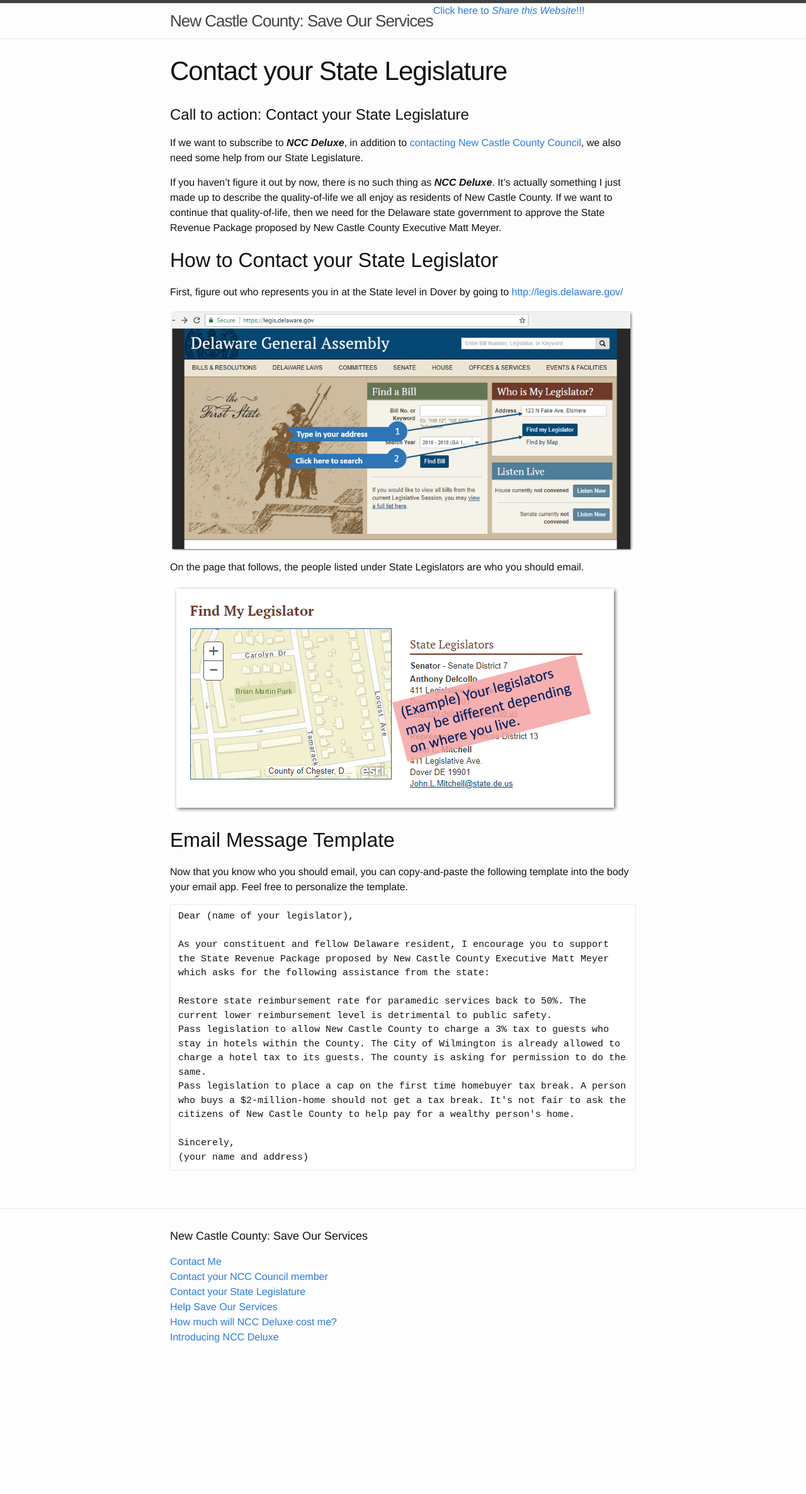
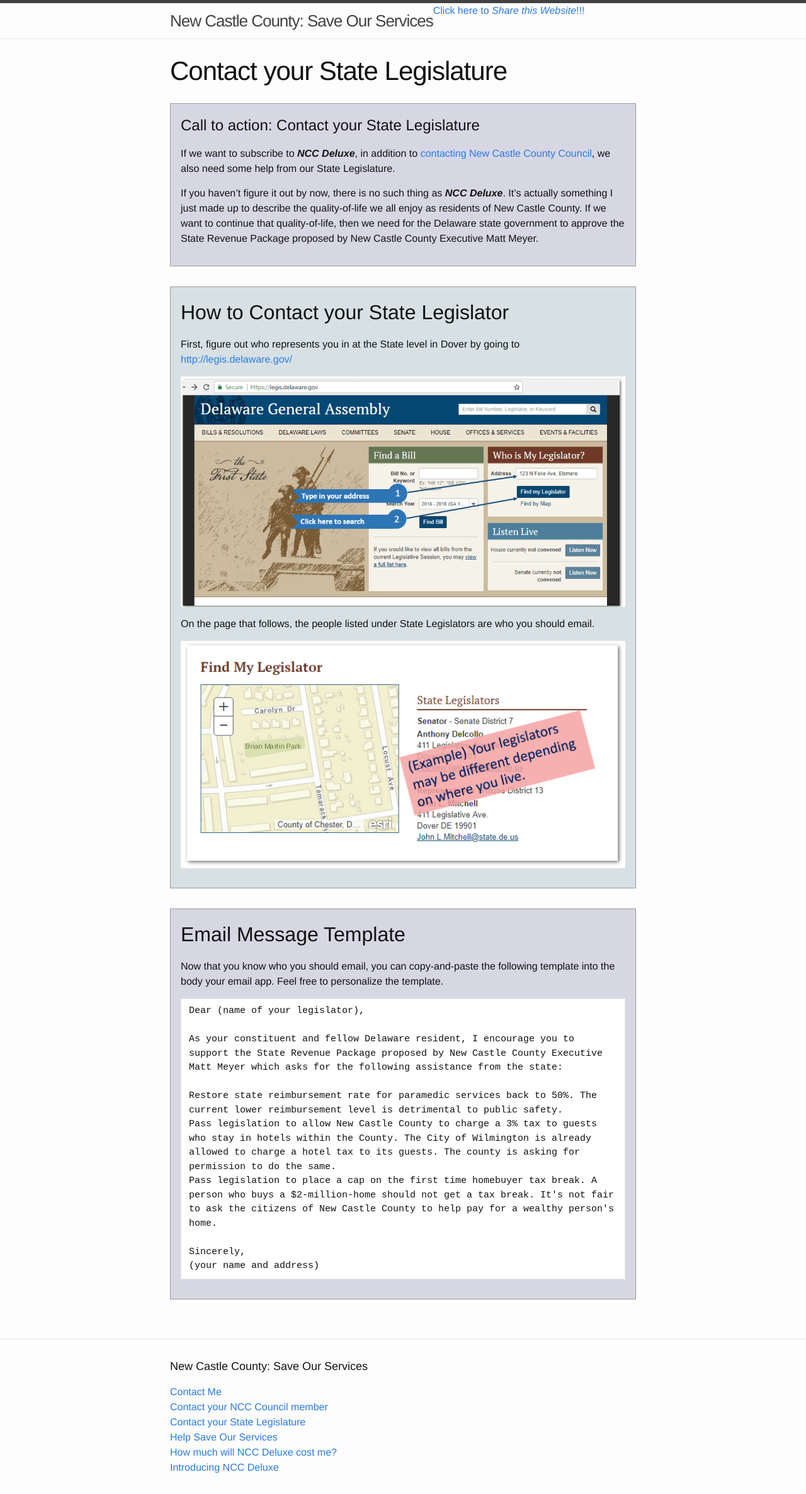
Before and after one commit to wstabosz/nccsos, a Jekyll site: the page built from contact-your-state-legislature.markdown, in a window 1280 px wide. Shown: the whole page at 63% size. Built offline with Jekyll 4.4.1, drawn with Linux system fonts in a browser that asks for light colours; before the commit the page ends 2166 px from its top, so only the background shows below that.

Commit message:
Updated Contact Your State Legislature

````diff
--- a/contact-your-state-legislature.markdown
+++ b/contact-your-state-legislature.markdown
@@ -4,13 +4,15 @@
 ---
 
 
+<div markdown="1" class="zebra">
 # Call to action: Contact your State Legislature
 
 If we want to subscribe to ***NCC Deluxe***, in addition to [contacting New Castle County Council](/contact-your-ncc-council-member), we also need some help from our State Legislature.
 
 If you haven't figure it out by now, there is no such thing as ***NCC Deluxe***. It's actually something I just made up to describe the quality-of-life we all enjoy as residents of New Castle County. If we want to continue that quality-of-life, then we need for the Delaware state government to approve the State Revenue Package proposed by New Castle County Executive Matt Meyer.
 
-
+</div>
+<div markdown="1" class="zebra">
 ## How to Contact your State Legislator
 
 First, figure out who represents you in at the State level in Dover by going to [http://legis.delaware.gov/](http://legis.delaware.gov/)
@@ -23,6 +25,8 @@
 
 ![state-legistature-2.png](/uploads/state-legistature-2.png)
 
+</div>
+<div markdown="1" class="zebra">
 
 ## Email Message Template
 
@@ -41,3 +45,5 @@
 Sincerely,
 (your name and address)
 ```
+
+</div>
````
